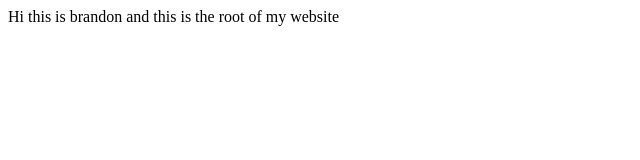
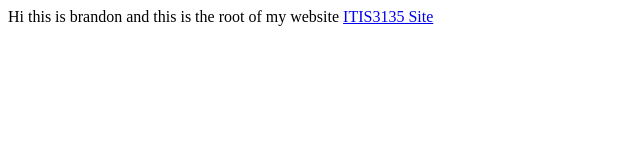
Before and after one commit to Branndon1/Branndon1.github.io, a plain HTML site: page index.html in a window 1280 px wide. Shown: the whole page, without its empty margins (0-640 px from the left). Drawn offline with Linux system fonts and the light colour scheme.

Commit message:
Update index.html

```diff
--- a/index.html
+++ b/index.html
@@ -1 +1,2 @@
 Hi this is brandon and this is the root of my website
+<a href = "webpages.charlotte.edu/bjone169/CoursePage/index.html">ITIS3135 Site</a>
```
